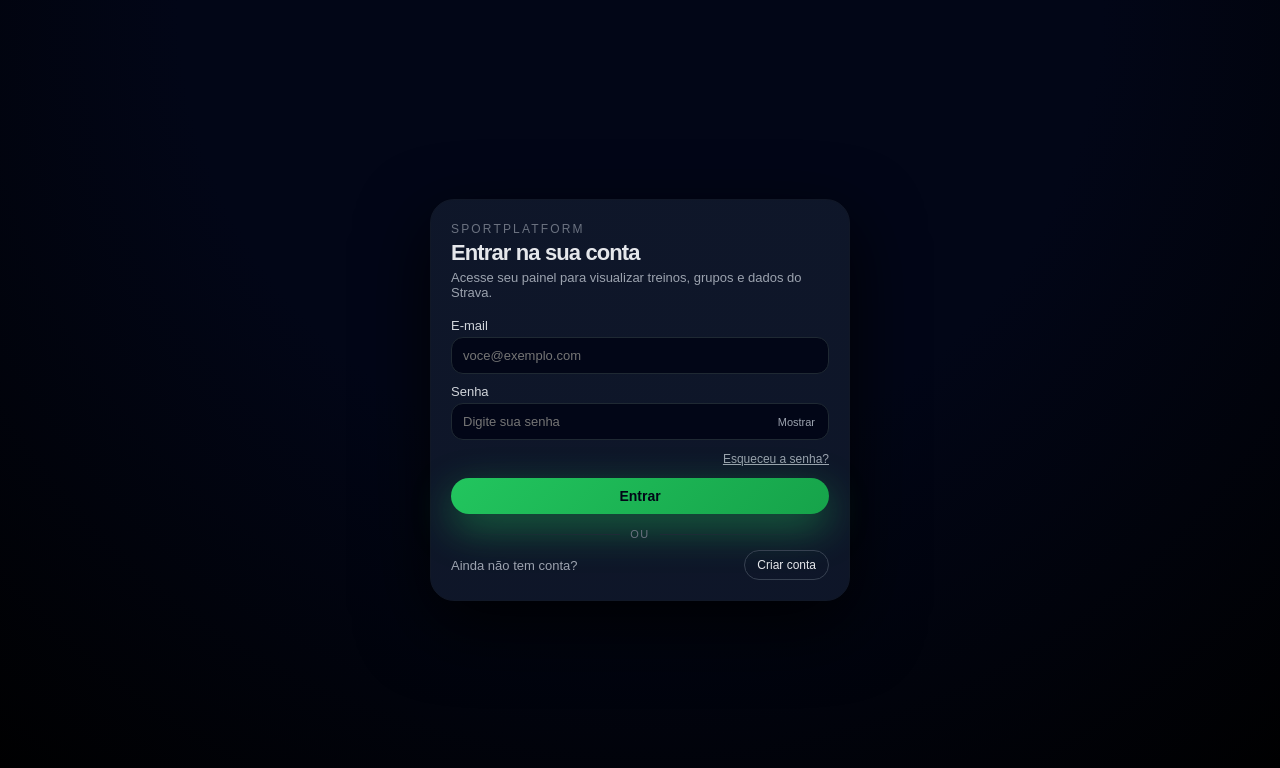
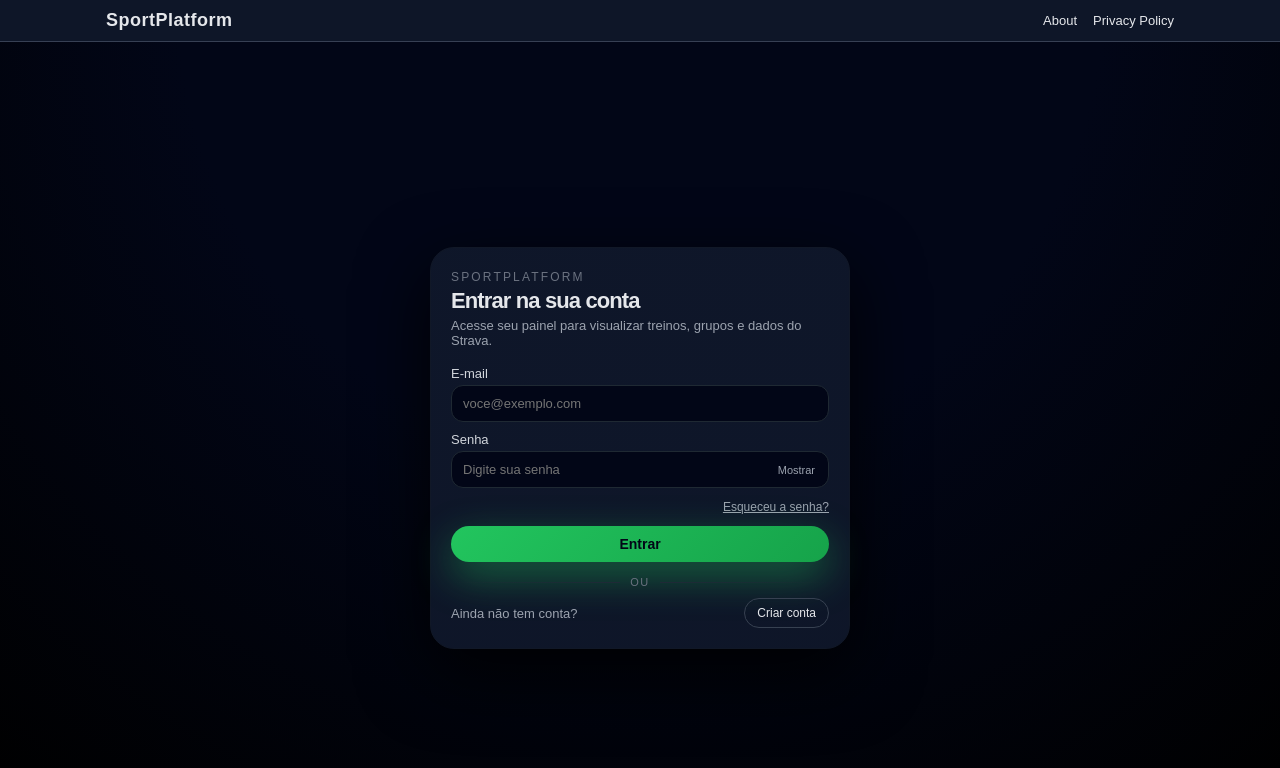
Before and after one commit to rafaelmorch/sportplatform, a Next.js app: page /login in a window 1280 px wide. Shown: the top 768 px of the page. Built offline with nearby package versions, Linux system fonts and the light colour scheme; no server answers.

Commit message:
Add top menu with About and Privacy Policy on /login

```diff
--- a/app/login/page.tsx
+++ b/app/login/page.tsx
@@ -1,8 +1,10 @@
+// app/login/page.tsx
 "use client";
 
 import { useState } from "react";
 import { useRouter } from "next/navigation";
 import { createClient } from "@supabase/supabase-js";
+import LoginTopMenu from "@/components/LoginTopMenu";
 
 const supabaseUrl = process.env.NEXT_PUBLIC_SUPABASE_URL!;
 const supabaseAnonKey = process.env.NEXT_PUBLIC_SUPABASE_ANON_KEY!;
@@ -19,6 +21,8 @@ export default function LoginPage() {
   const [loading, setLoading] = useState(false);
   const [errorMsg, setErrorMsg] = useState<string | null>(null);
 
+  console.log("LOGIN /login RENDERIZADO"); // debug
+
   async function handleLogin(e: React.FormEvent) {
     e.preventDefault();
     setErrorMsg(null);
@@ -31,7 +35,6 @@ export default function LoginPage() {
       });
 
       if (error) {
-        // Erros comuns de auth do Supabase
         if (error.message.toLowerCase().includes("email not confirmed")) {
           setErrorMsg(
             "Seu e-mail ainda não foi confirmado. Verifique sua caixa de entrada."
@@ -45,7 +48,6 @@ export default function LoginPage() {
       }
 
       if (data.session) {
-        // Login OK → manda pro dashboard (ou outra página que você quiser)
         router.push("/dashboard");
       } else {
         setErrorMsg(
@@ -69,6 +71,9 @@ export default function LoginPage() {
   }
 
   return (
+    <>
+      <LoginTopMenu />
+
       <main
         style={{
           minHeight: "100vh",
@@ -78,7 +83,7 @@ export default function LoginPage() {
           display: "flex",
           alignItems: "center",
           justifyContent: "center",
-        padding: "24px 16px",
+          padding: "120px 16px 24px", // espaço por causa do menu fixo
         }}
       >
         <div
@@ -126,7 +131,8 @@ export default function LoginPage() {
                 color: "#9ca3af",
               }}
             >
-            Acesse seu painel para visualizar treinos, grupos e dados do Strava.
+              Acesse seu painel para visualizar treinos, grupos e dados do
+              Strava.
             </p>
           </div>
 
@@ -158,7 +164,9 @@ export default function LoginPage() {
             }}
           >
             {/* E-mail */}
-          <div style={{ display: "flex", flexDirection: "column", gap: "4px" }}>
+            <div
+              style={{ display: "flex", flexDirection: "column", gap: "4px" }}
+            >
               <label
                 htmlFor="email"
                 style={{ fontSize: "13px", color: "#d1d5db" }}
@@ -185,8 +193,10 @@ export default function LoginPage() {
               />
             </div>
 
-          {/* Senha + olhinho */}
-          <div style={{ display: "flex", flexDirection: "column", gap: "4px" }}>
+            {/* Senha */}
+            <div
+              style={{ display: "flex", flexDirection: "column", gap: "4px" }}
+            >
               <label
                 htmlFor="password"
                 style={{ fontSize: "13px", color: "#d1d5db" }}
@@ -275,8 +285,7 @@ export default function LoginPage() {
                 fontSize: "14px",
                 fontWeight: 600,
                 cursor: loading ? "wait" : "pointer",
-              background:
-                "linear-gradient(135deg, #22c55e, #16a34a)",
+                background: "linear-gradient(135deg, #22c55e, #16a34a)",
                 color: "#020617",
                 boxShadow: "0 14px 40px rgba(34,197,94,0.45)",
               }}
@@ -350,5 +359,6 @@ export default function LoginPage() {
           </div>
         </div>
       </main>
+    </>
   );
 }
--- a/components/LoginTopMenu.tsx
+++ b/components/LoginTopMenu.tsx
@@ -0,0 +1,68 @@
+// components/LoginTopMenu.tsx
+"use client";
+
+import Link from "next/link";
+
+export default function LoginTopMenu() {
+  console.log("LoginTopMenu RENDERIZADO"); // só pra testar no console
+
+  return (
+    <nav
+      style={{
+        width: "100%",
+        borderBottom: "1px solid rgba(148,163,184,0.3)",
+        background: "rgba(15,23,42,0.96)",
+        position: "fixed",
+        top: 0,
+        left: 0,
+        right: 0,
+        zIndex: 40,
+      }}
+    >
+      <div
+        style={{
+          maxWidth: 1100,
+          margin: "0 auto",
+          padding: "10px 16px",
+          display: "flex",
+          alignItems: "center",
+          justifyContent: "space-between",
+        }}
+      >
+        {/* Logo / Nome */}
+        <div
+          style={{
+            fontSize: 18,
+            fontWeight: 600,
+            color: "#e5e7eb",
+            letterSpacing: 0.5,
+          }}
+        >
+          SportPlatform
+        </div>
+
+        {/* Links */}
+        <div
+          style={{
+            display: "flex",
+            gap: 16,
+            fontSize: 13,
+          }}
+        >
+          <Link
+            href="/about"
+            style={{ color: "#e5e7eb", textDecoration: "none" }}
+          >
+            About
+          </Link>
+          <Link
+            href="/garmin-privacy"
+            style={{ color: "#e5e7eb", textDecoration: "none" }}
+          >
+            Privacy Policy
+          </Link>
+        </div>
+      </div>
+    </nav>
+  );
+}
```
Lines whose indentation alone changed are shown as unchanged.
